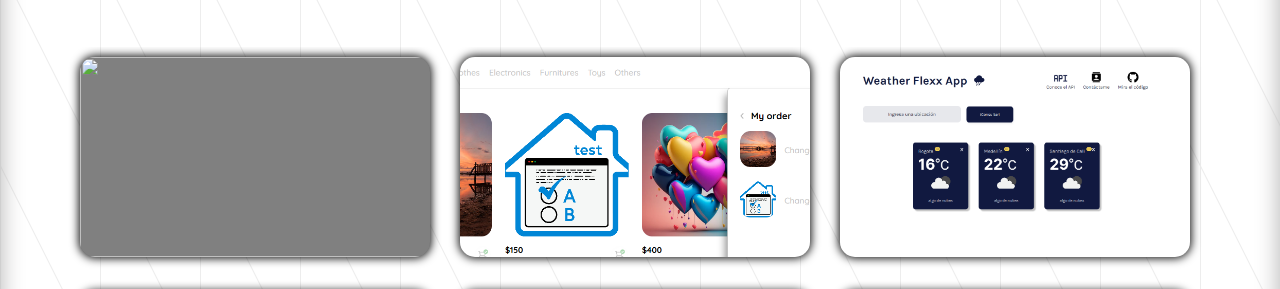
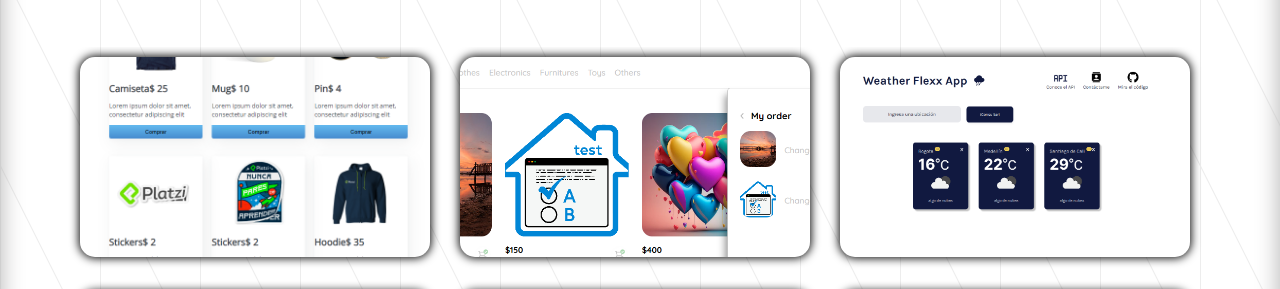
Before and after one commit to FlexxN1/Flexx-CV, a website: page src/index.html in a window 1280 px wide. Shown: the part 831-1120 px from the top of the page. Drawn offline with nearby package versions, Linux system fonts and the light colour scheme.

Commit message:
Update index.html

```diff
--- a/src/index.html
+++ b/src/index.html
@@ -64,7 +64,7 @@
       <div id="content">
         <div class="container-section">
             <div class="item__section--1">
-                <img class="img" src="./pics/" alt="">
+                <img class="img" src="./pics/Flexx-Store.png" alt="">
                 <div class="item__section--details">
                   <p class="title__section--item">Flexx-Store 🛒</p>
                   <p class="description__item--section">Flexx Store, es una SPA, contruida en React, con el objetivo de simular una e-commerce, implementando interfaces, consumo de APIS como la de Paypal para pagos y Google Maps, esta implementado despligue automatizado CI/CD.</p>
```
